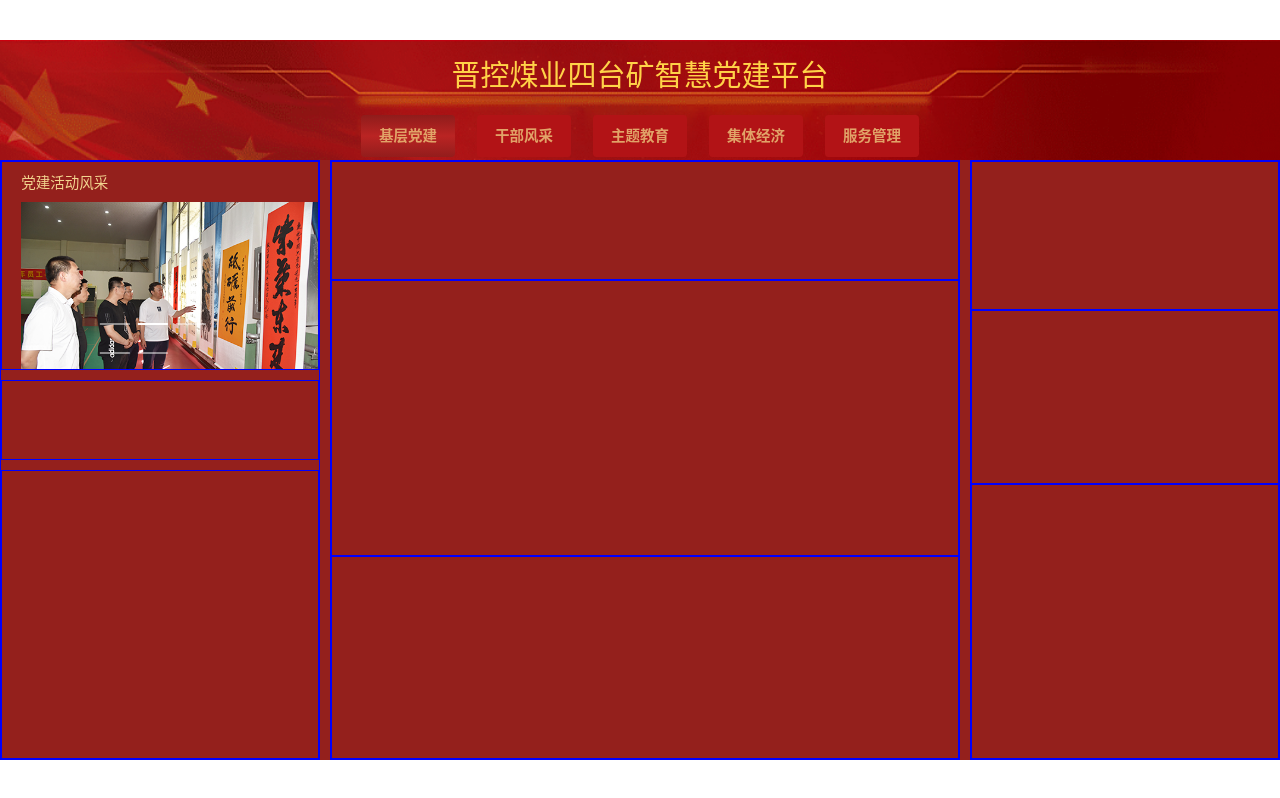
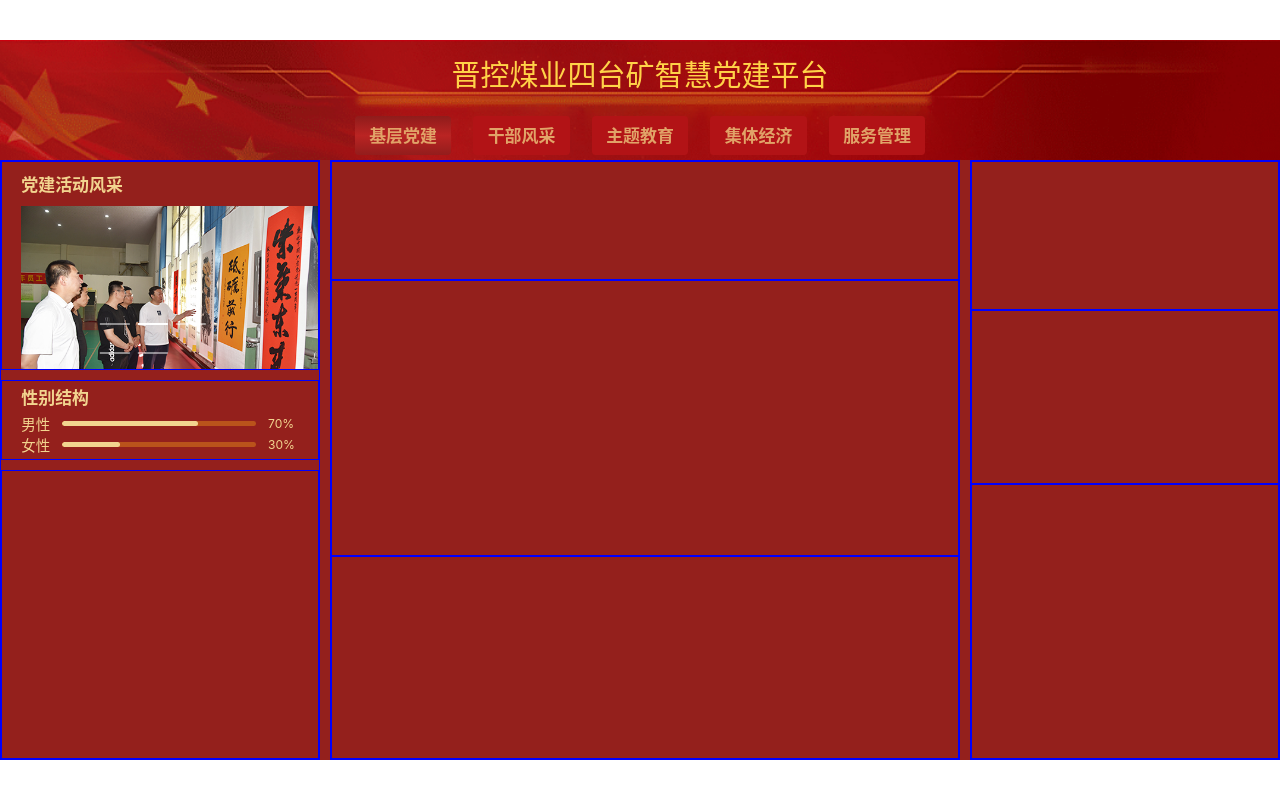
Before and after one commit to mm123mm123/djBigScreen, a Vue app: page /#/grassrootsPartyBuilding in a window 1280 px wide. Both pictures are taken after a click on the element 160 px from the left and 285 px from the top of the page. Built offline with nearby package versions, Linux system fonts and the light colour scheme.

Commit message:
性别结构完成

```diff
--- a/src/App.vue
+++ b/src/App.vue
@@ -15,7 +15,8 @@ export default {
 @import "src/helper";
 
 .cardTitle {
-	font-size: px(12);
-	color:#f2d48f
+	font-size: px(14);
+	color: #f2d48f;
+	font-weight: 800;
 }
 </style>
--- a/src/pages/bigScreen/index.vue
+++ b/src/pages/bigScreen/index.vue
@@ -76,11 +76,11 @@ export default {
 
 			span {
 				a {
-					padding: px(10) px(15);
+					padding: px(8) px(12);
 					background: lighten(#a91215, 2%);
 					color: #e1a368;
 					border-radius: px(3);
-					font-size: px(12);
+					font-size: px(14);
 					font-weight: 800;
 
 					&:hover {
--- /dev/null
+++ b/src/pages/grassrootsPartyBuilding/components/GenderStructure.vue
@@ -0,0 +1,72 @@
+<template>
+	<div class="progressBox" ref="progressBox">
+		<div class="cardTitle" ref="cardTitle">性别结构</div>
+		<div class="PROGBar">
+			<span>男性</span>
+			<el-progress :percentage="percentage" :color="customColor"></el-progress>
+		</div>
+		<div class="PROGBar">
+			<span>女性</span>
+			<el-progress :percentage="percentage2" :color="customColor"></el-progress>
+		</div>
+	</div>
+</template>
+<script>
+
+export default {
+	name: "GenderStructure",
+	data() {
+		return {
+			percentage: 70,
+			percentage2: 30,
+			customColor: "#f2d48f",
+		};
+	},
+	mounted() {
+	}
+};
+
+</script>
+<style lang="scss" scoped>
+@import "src/helper";
+
+.progressBox {
+	display: flex;
+	flex-direction: column;
+
+	.cardTitle {
+		display: flex;
+		justify-content: flex-start;
+		align-items: center;
+		padding: px(3) 0;
+	}
+
+	.PROGBar {
+		display: flex;
+
+		span {
+			font-size: px(12);
+		}
+
+		.el-progress {
+			flex-grow: 1;
+			margin-left: px(10);
+
+			::v-deep .el-progress-bar {
+				.el-progress-bar__outer {
+					background-color: #ba531b;
+					height: px(4) !important;
+				}
+			}
+
+			::v-deep .el-progress__text {
+				margin-left: px(10);
+				span {
+					font-size: px(10);
+					color: #f2d48f;
+				}
+			}
+		}
+	}
+}
+</style>
--- a/src/pages/grassrootsPartyBuilding/index.vue
+++ b/src/pages/grassrootsPartyBuilding/index.vue
@@ -4,7 +4,9 @@
 			<section>
 				<Djfc></Djfc>
 			</section>
-			<section></section>
+			<section>
+				<GenderStructure/>
+			</section>
 			<section></section>
 		</section>
 		<section class="box2">
@@ -21,10 +23,11 @@
 </template>
 <script>
 import Djfc from "./components/Djfc.vue";
+import GenderStructure from "./components/GenderStructure.vue";
 
 export default {
 	name: "grassrootsPartyBuilding",
-	components: {Djfc},
+	components: {Djfc, GenderStructure},
 	data() {
 		return {};
 	},
@@ -38,6 +41,7 @@ export default {
 	display: grid;
 	height: 100%;
 	grid-template-columns: 25% 50% 25%;
+	color: #f2d48f;
 
 	> section + section {
 		margin-left: px(8);
```
